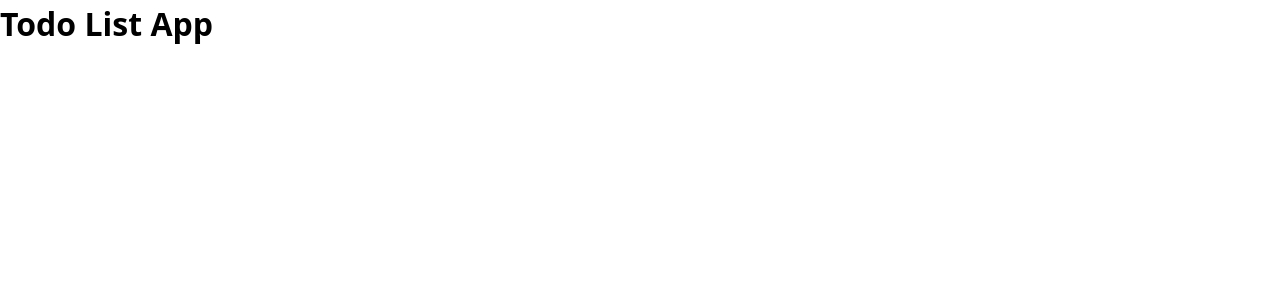
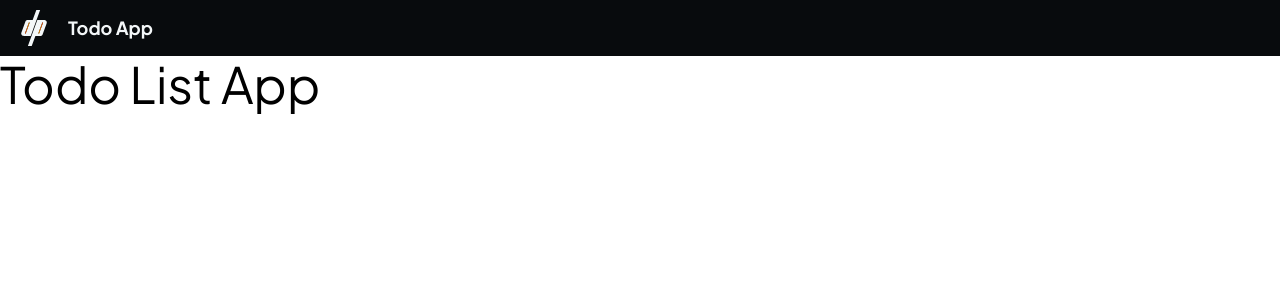
Before and after one commit to danielpale/ReactLab, a React (Vite) app in the folder project-01-todo-app/: page / in a window 1280 px wide. Shown: the top 300 px of the page. Built offline with nearby package versions, Linux system fonts and the light colour scheme.

Commit message:
feat: Se hicieron modificaciones en los archivos css base y se comenzó la creación del componente TheHeader.

```diff
--- a/project-01-todo-app/src/App.jsx
+++ b/project-01-todo-app/src/App.jsx
@@ -1,9 +1,11 @@
 // import { useState } from 'react'
 import "./App.css";
+import TheHeader from "./components/layout/TheHeader.jsx";
 
 function App() {
   return (
     <>
+      <TheHeader />
       <main>
         <h1>Todo List App</h1>
       </main>
--- /dev/null
+++ b/project-01-todo-app/src/assets/colors.css
@@ -0,0 +1,73 @@
+/* Primitive Colors  */
+:root {
+  --clr-red-50: rgba(255, 240, 240, 1);
+  --clr-red-100: rgba(255, 221, 221, 1);
+  --clr-red-200: rgba(255, 193, 193, 1);
+  --clr-red-300: rgba(255, 151, 151, 1);
+  --clr-red-400: rgba(255, 91, 91, 1);
+  --clr-red-500: rgba(255, 40, 40, 1);
+  --clr-red-600: rgba(242, 5, 5, 1);
+  --clr-red-700: rgba(211, 2, 2, 1);
+  --clr-red-800: rgba(174, 6, 6, 1);
+  --clr-red-900: rgba(143, 13, 13, 1);
+  --clr-red-950: rgba(79, 0, 0, 1);
+  --clr-yellow-50: rgba(252, 254, 232, 1);
+  --clr-yellow-100: rgba(249, 255, 194, 1);
+  --clr-yellow-200: rgba(248, 255, 136, 1);
+  --clr-yellow-300: rgba(251, 255, 69, 1);
+  --clr-yellow-400: rgba(253, 247, 18, 1);
+  --clr-yellow-500: rgba(242, 226, 5, 1);
+  --clr-yellow-600: rgba(205, 175, 1, 1);
+  --clr-yellow-700: rgba(163, 126, 5, 1);
+  --clr-yellow-800: rgba(135, 99, 12, 1);
+  --clr-yellow-900: rgba(114, 80, 17, 1);
+  --clr-yellow-950: rgba(67, 43, 5, 1);
+  --clr-neutral-50: rgba(243, 247, 248, 1);
+  --clr-neutral-100: rgba(223, 234, 238, 1);
+  --clr-neutral-200: rgba(195, 216, 222, 1);
+  --clr-neutral-300: rgba(154, 188, 198, 1);
+  --clr-neutral-400: rgba(105, 152, 167, 1);
+  --clr-neutral-500: rgba(78, 124, 140, 1);
+  --clr-neutral-600: rgba(67, 103, 119, 1);
+  --clr-neutral-700: rgba(59, 85, 99, 1);
+  --clr-neutral-800: rgba(55, 74, 83, 1);
+  --clr-neutral-900: rgba(49, 63, 72, 1);
+  --clr-neutral-950: rgba(8, 11, 13, 1);
+}
+
+/* Token Colors  */
+:root {
+  --clr-text-primary: var(--clr-neutral-950);
+  --clr-text-invert: var(--clr-neutral-50);
+  --clr-text-secondary: var(--clr-neutral-700);
+
+  --clr-background-light: var(--clr-neutral-50);
+  --clr-background-dark: var(--clr-neutral-950);
+
+  --clr-primary: var(--clr-red-600);
+  --clr-secondary: var(--clr-yellow-500);
+
+  --clr-border-primary: var(--clr-neutral-900);
+  --clr-border-secondary: var(--clr-neutral-200);
+
+  --clr-horizontal-gradient: linear-gradient(
+    270deg,
+    var(--clr-secondary) 0%,
+    var(--clr-primary,) 100%
+  );
+  --clr-horizontal-gradient-invert: linear-gradient(
+    270deg,
+    var(--clr-primary) 0%,
+    var(--clr-secondary,) 100%
+  );
+  --clr-vertical-gradient: linear-gradient(
+    180deg,
+    var(--clr-primary) 0%,
+    var(--clr-secondary,) 100%
+  );
+  --clr-vertical-gradient-invert: linear-gradient(
+    180deg,
+    var(--clr-secondary) 0%,
+    var(--clr-primary) 100%
+  );
+}
--- /dev/null
+++ b/project-01-todo-app/src/assets/typography.css
@@ -0,0 +1,105 @@
+/* https://utopia.fyi/type/calculator?c=320,14,1.2,2560,16,1.25,6,2,&s=0.75|0.5|0.25,1.5|2|3|4|6,s-l&g=s,l,xl,12 */
+
+@import url('https://fonts.googleapis.com/css2?family=Plus+Jakarta+Sans:ital,wght@0,200..800;1,200..800&family=Space+Grotesk:wght@300..700&display=swap');
+
+:root {
+  --ff-title: 'Plus Jakarta Sans';
+  --ff-text: 'Space Grotesk';
+}
+
+:root {
+  /* Step -2: 9.7222px → 10.24px */
+  --fs-200: clamp(0.6076rem, 0.603rem + 0.0231vw, 0.64rem);
+  /* Step -1: 11.6667px → 12.8px */
+  --fs-300: clamp(0.7292rem, 0.719rem + 0.0506vw, 0.8rem);
+  /* Step 0: 14px → 16px */
+  --fs-400: clamp(0.875rem, 0.8571rem + 0.0893vw, 1rem);
+  /* Step 1: 16.8px → 20px */
+  --fs-500: clamp(1.05rem, 1.0214rem + 0.1429vw, 1.25rem);
+  /* Step 2: 20.16px → 25px */
+  --fs-600: clamp(1.26rem, 1.2168rem + 0.2161vw, 1.5625rem);
+  /* Step 3: 24.192px → 31.25px */
+  --fs-700: clamp(1.512rem, 1.449rem + 0.3151vw, 1.9531rem);
+  /* Step 4: 29.0304px → 39.0625px */
+  --fs-800: clamp(1.8144rem, 1.7248rem + 0.4479vw, 2.4414rem);
+  /* Step 5: 34.8365px → 48.8281px */
+  --fs-900: clamp(2.1773rem, 2.0524rem + 0.6246vw, 3.0518rem);
+  /* Step 6: 41.8038px → 61.0352px */
+  --fs-1000: clamp(2.6127rem, 2.441rem + 0.8585vw, 3.8147rem);
+}
+
+body {
+  font-size: 14px;
+  font-family: var(--ff-text);
+  text-rendering: optimizeLegibility;
+  -webkit-font-smoothing: antialiased;
+  -moz-osx-font-smoothing: grayscale;
+}
+
+h1 {
+  font-size: var(--fs-1000);
+  font-family: var(--ff-title);
+  line-height: 56px;
+}
+
+h2 {
+  font-size: var(--fs-900);
+  font-family: var(--ff-title);
+  line-height: 48px;
+}
+
+h3 {
+  font-size: var(--fs-800);
+  font-family: var(--ff-title);
+  line-height: 40px;
+}
+
+h4 {
+  font-size: var(--fs-700);
+  font-family: var(--ff-title);
+  line-height: 32px;
+}
+
+h5 {
+  font-size: var(--fs-600);
+  font-family: var(--ff-title);
+  line-height: 28px;
+}
+
+h6 {
+  font-size: var(--fs-500);
+  font-family: var(--ff-title);
+  line-height: 24px;
+}
+
+p,
+.fs-400 {
+  font-size: var(--fs-400) !important;
+  font-family: var(--ff-text) !important;
+  line-height: 20px !important;
+}
+
+small {
+  font-size: var(--fs-300);
+  font-family: var(--ff-text);
+  line-height: 8px;
+}
+
+.ff-title {
+  font-family: var(--ff-title);
+}
+
+.ff-text {
+  font-family: var(--ff-text);
+}
+
+.caption {
+  letter-spacing: 2.88px;
+}
+
+.text-horizontal-gradient {
+  background: var(--clr-horizontal-gradient);
+  background-clip: text;
+  -webkit-background-clip: text;
+  -webkit-text-fill-color: transparent;
+}
--- /dev/null
+++ b/project-01-todo-app/src/components/base/BaseSection.jsx
@@ -0,0 +1,3 @@
+export default function BaseSection({ fluid, fullHeight, children }) {
+  return <section>{children}</section>;
+}
--- /dev/null
+++ b/project-01-todo-app/src/components/layout/TheHeader.jsx
@@ -0,0 +1,11 @@
+import classes from "./TheHeader.module.css";
+import logo from "../../assets/images/logo-light.svg";
+
+export default function TheHeader() {
+  return (
+    <header className={classes["the-header"]}>
+      <img src={logo} alt="logo" />
+      <h6>Todo App</h6>
+    </header>
+  );
+}
--- /dev/null
+++ b/project-01-todo-app/src/components/layout/TheHeader.module.css
@@ -0,0 +1,18 @@
+.the-header {
+  height: 56px;
+  background-color: var(--clr-background-dark);
+  color: var(--clr-text-invert);
+  padding: 0 16px;
+  display: flex;
+  align-items: center;
+  gap: 16px;
+}
+
+.the-header h6 {
+  font-weight: 700;
+}
+
+.the-header img {
+  height: 36px;
+  width: 36px;
+}
--- a/project-01-todo-app/src/index.css
+++ b/project-01-todo-app/src/index.css
@@ -1,26 +1,14 @@
-:root {
-  font-family: system-ui, Avenir, Helvetica, Arial, sans-serif;
-  line-height: 1.5;
-  font-weight: 400;
-
-  /* color-scheme: light dark;
-  color: rgba(255, 255, 255, 0.87);
-  background-color: #242424; */
-
-  font-synthesis: none;
-  text-rendering: optimizeLegibility;
-  -webkit-font-smoothing: antialiased;
-  -moz-osx-font-smoothing: grayscale;
-}
+@import "./assets/typography.css";
+@import "./assets/colors.css";
 
 *,
 *::before,
 *::after {
   box-sizing: border-box;
   margin: 0;
+  font-weight: normal;
 }
 
 body {
-  margin: 0;
   min-height: 100vh;
 }
```
Also changed, not shown: project-01-todo-app/src/components/TheMainLayout.jsx (deleted, +0 -7 lines), project-01-todo-app/src/assets/images/logo-light.svg (added), project-01-todo-app/src/assets/images/logo.svg (added).
